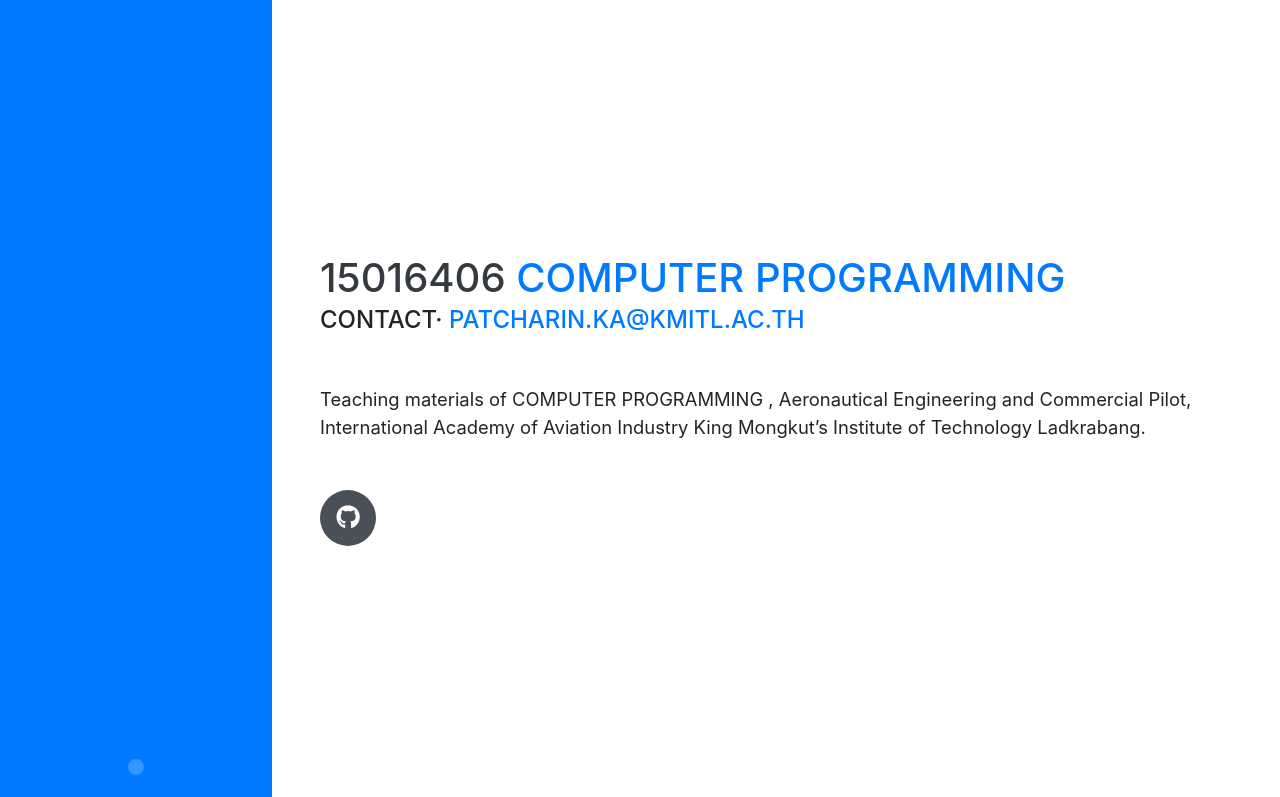
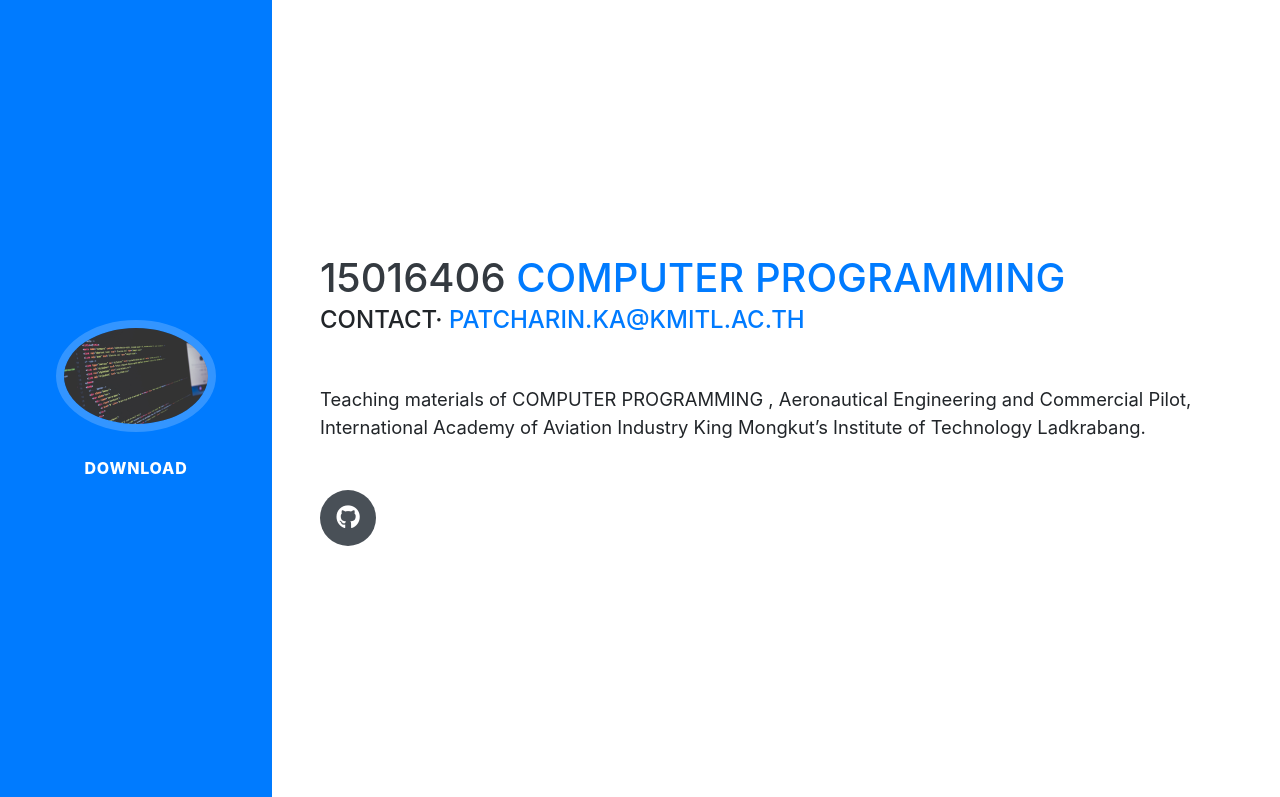
Before and after one commit to patcharinka/15016406, a website with bundled scripts: page index.html in a window 1280 px wide. Shown: the top 797 px of the page. Built offline with nearby package versions, Linux system fonts and the light colour scheme; files whose address does not match are found by name; a web font is replaced by a local one.

Commit message:
Update index.html

```diff
--- a/index.html
+++ b/index.html
@@ -29,18 +29,18 @@
     <a class="navbar-brand js-scroll-trigger" href="#page-top">
       <span class="d-block d-lg-none">Clarence Taylor</span>
       <span class="d-none d-lg-block">
-        <img class="img-fluid img-profile rounded-circle mx-auto mb-2" src="img/profile.jpg" alt="">
+        <img class="img-fluid img-profile rounded-circle mx-auto mb-2" src="img/aaa.jpg" alt="">
       </span>
     </a>
     <button class="navbar-toggler" type="button" data-toggle="collapse" data-target="#navbarSupportedContent" aria-controls="navbarSupportedContent" aria-expanded="false" aria-label="Toggle navigation">
       <span class="navbar-toggler-icon"></span>
     </button>
-    <!--<div class="collapse navbar-collapse" id="navbarSupportedContent">
+    <div class="collapse navbar-collapse" id="navbarSupportedContent">
       <ul class="navbar-nav">
         <li class="nav-item">
-          <a class="nav-link js-scroll-trigger" href="#about">About</a>
+          <a class="nav-link js-scroll-trigger" href="#about">Download</a>
         </li>
-        <li class="nav-item">
+        <!--<li class="nav-item">
           <a class="nav-link js-scroll-trigger" href="#experience">Experience</a>
         </li>
         <li class="nav-item">
@@ -54,9 +54,9 @@
         </li>
         <li class="nav-item">
           <a class="nav-link js-scroll-trigger" href="#awards">Awards</a>
-        </li>
+        </li>-->
       </ul>
-    </div>-->
+    </div>
   </nav>
 
   <div class="container-fluid p-0">
```
